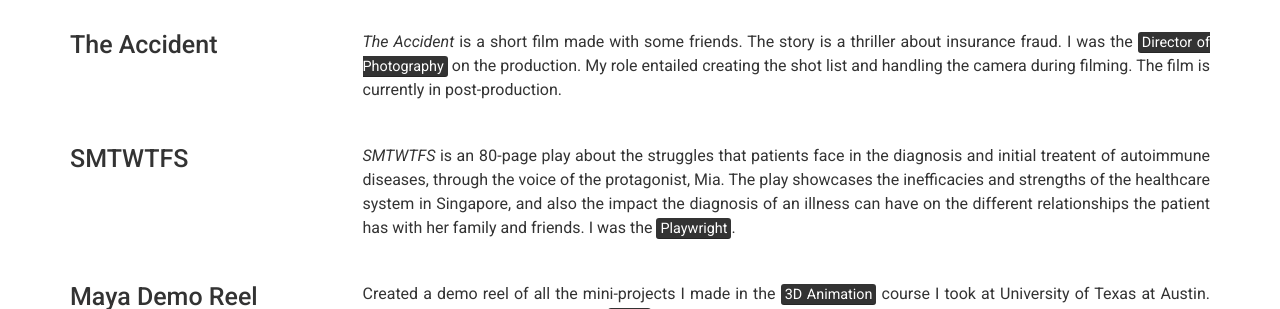
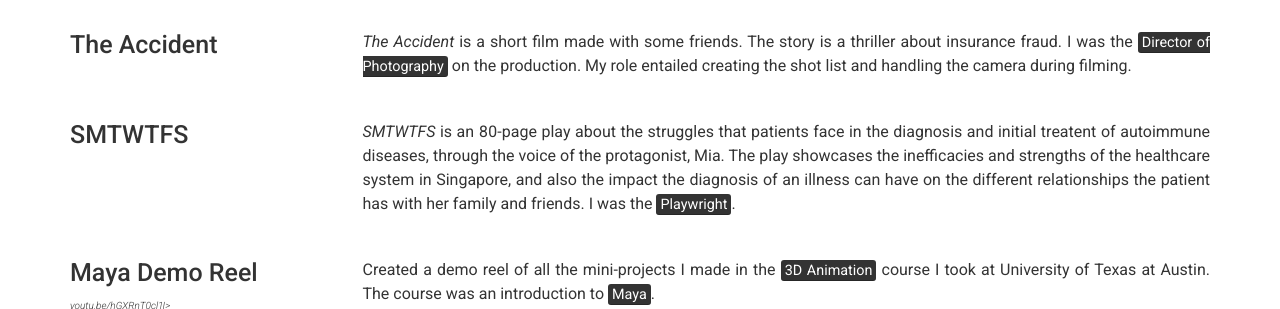
Before and after one commit to AnuKritiW/modern-resume-theme-site, a Jekyll site: the page built from index.md, in a window 1280 px wide and 900 px high, scrolled down 2445 px, cut to the strip 204-513 px from the top of the window. Built offline with Jekyll 4.4.1, drawn with Linux system fonts in a browser that asks for light colours.

Commit message:
update portfolio.

```diff
--- a/_data/portfolio.yml
+++ b/_data/portfolio.yml
@@ -9,7 +9,7 @@
 - name: The Accident
   description: |
     *The Accident* is a short film made with some friends. The story is a thriller about insurance fraud. I was the <mark>Director of Photography</mark> on the production.
-    My role entailed creating the shot list and handling the camera during filming. The film is currently in post-production.
+    My role entailed creating the shot list and handling the camera during filming.
 
 - name: SMTWTFS
   description: |
```
